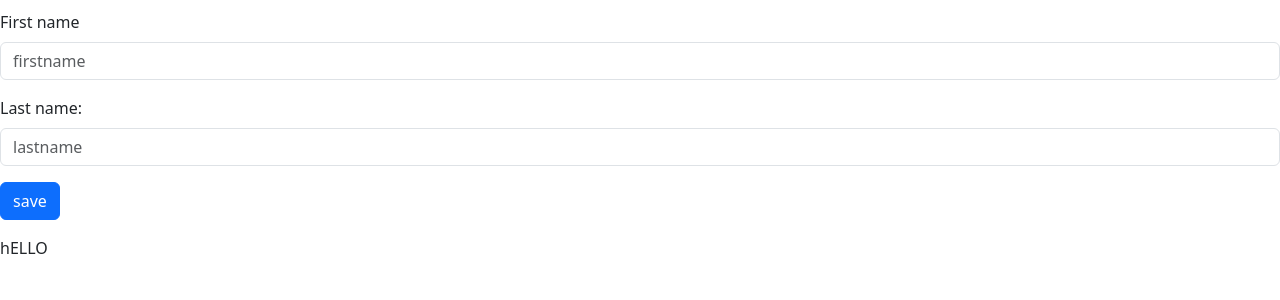
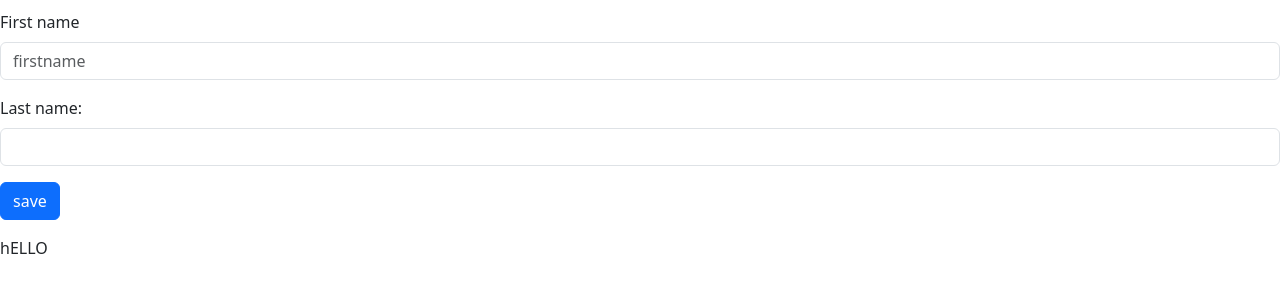
Before and after one commit to Tushar12897/project, a Django app: page / in a window 1280 px wide. Shown: the top 300 px of the page. Run offline with Django 4.2, Linux system fonts and the light colour scheme; some libraries are stand-ins or nearby versions.

Commit message:
Update index.html

```diff
--- a/app/templates/index.html
+++ b/app/templates/index.html
@@ -13,7 +13,7 @@
 </div>
 
   <div class="mb-3" >
-  <label for="" class="form-label">Last name: </label><input placeholder="lastname" name="lastname" type="text" required class="form-control">
+  <label for="" class="form-label">Last name: </label><input placeholder="" name="lastname" type="text" required class="form-control">
   </div>
 
 <div class="mb-3">
```
